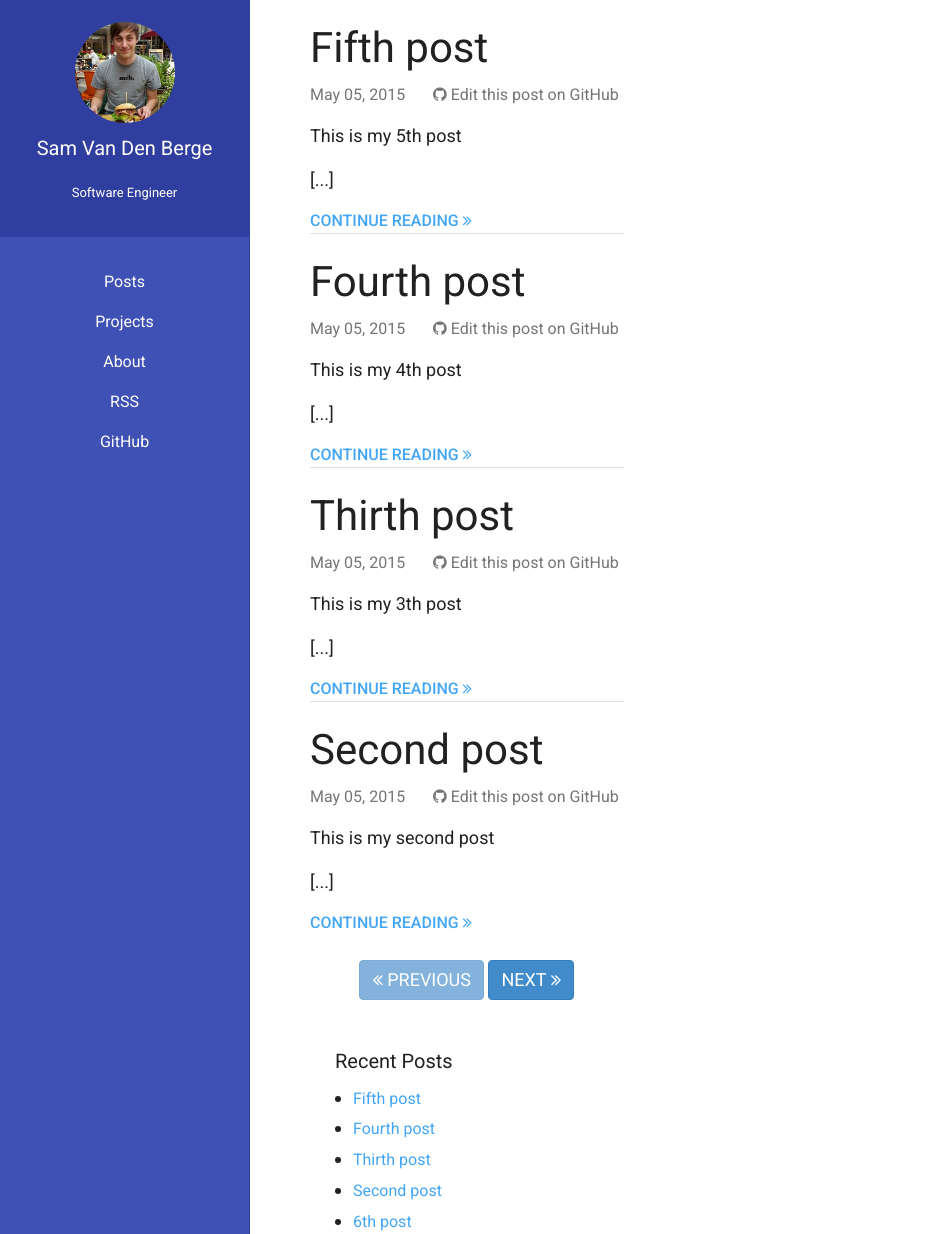
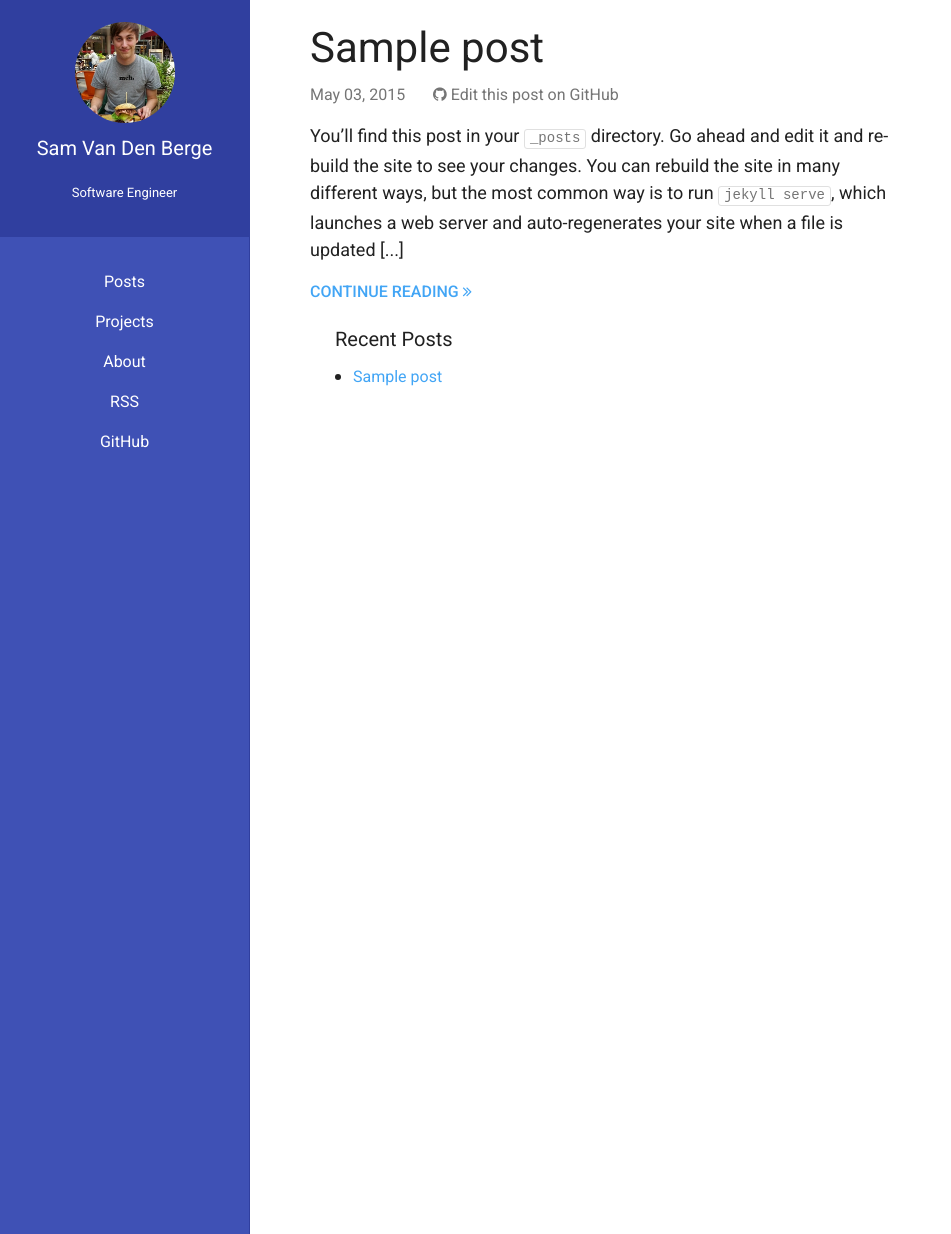
Before and after one commit to samvandenberge/samvandenberge.github.io, a Jekyll site: the page built from index.html, in a window 1280 px wide and 1234 px high. Shown: the whole window, without its empty margins (0-951 px from the left). Built offline with Jekyll 4.4.1, drawn with Linux system fonts in a browser that asks for light colours; the list of posts is cut into pages by our own code.

Commit message:
Remove some sample posts

```diff
--- a/_posts/2015-05-05-second-post.markdown
+++ /dev/null
@@ -1,7 +0,0 @@
----
-layout: post
-title:  "6th post"
-date:   2015-05-05 19:16:47
-categories: jekyll update
----
-This is my 6th post
--- a/_posts/2015-05-05-second2-post.markdown
+++ /dev/null
@@ -1,7 +0,0 @@
----
-layout: post
-title:  "Second post"
-date:   2015-05-05 19:16:47
-categories: jekyll update
----
-This is my second post
--- a/_posts/2015-05-05-second3-post.markdown
+++ /dev/null
@@ -1,7 +0,0 @@
----
-layout: post
-title:  "Thirth post"
-date:   2015-05-05 19:16:47
-categories: jekyll update
----
-This is my 3th post
--- a/_posts/2015-05-05-second4-post.markdown
+++ /dev/null
@@ -1,7 +0,0 @@
----
-layout: post
-title:  "Fourth post"
-date:   2015-05-05 19:16:47
-categories: jekyll update
----
-This is my 4th post
--- a/_posts/2015-05-05-second5-post.markdown
+++ /dev/null
@@ -1,7 +0,0 @@
----
-layout: post
-title:  "Fifth post"
-date:   2015-05-05 19:16:47
-categories: jekyll update
----
-This is my 5th post
```
Also changed, not shown: _posts/2015-05-03-welcome-to-jekyll.markdown (+9 -1 lines).
